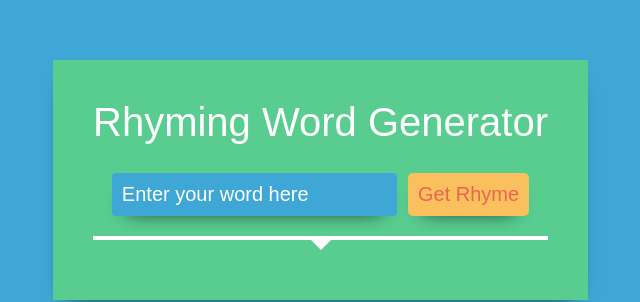
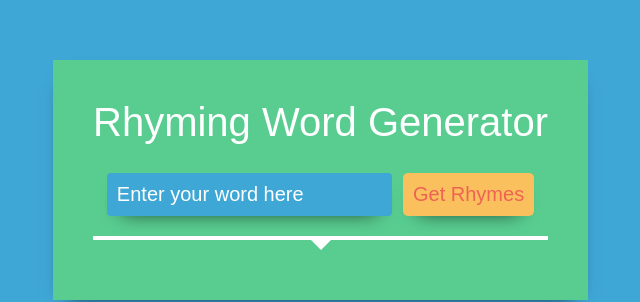
Before and after one commit to johngarcia9110/word-rhymer, a plain HTML site: page index.html in a window 1280 px wide. Shown: the part 190-492 px from the top of the page, without its empty margins (322-962 px from the left). Drawn offline with Linux system fonts and the light colour scheme.

Commit message:
added "s" to button

```diff
--- a/index.html
+++ b/index.html
@@ -10,7 +10,7 @@
       <div class="title">Rhyming Word Generator</div>
       <form onsubmit="return false;">
         <input id="userWord" type="text" placeholder="Enter your word here"/>
-        <button onclick="getRhyme()">Get Rhyme</button>
+        <button onclick="getRhyme()">Get Rhymes</button>
       </form>
       <div id="result"> </div>
     </div>
```
